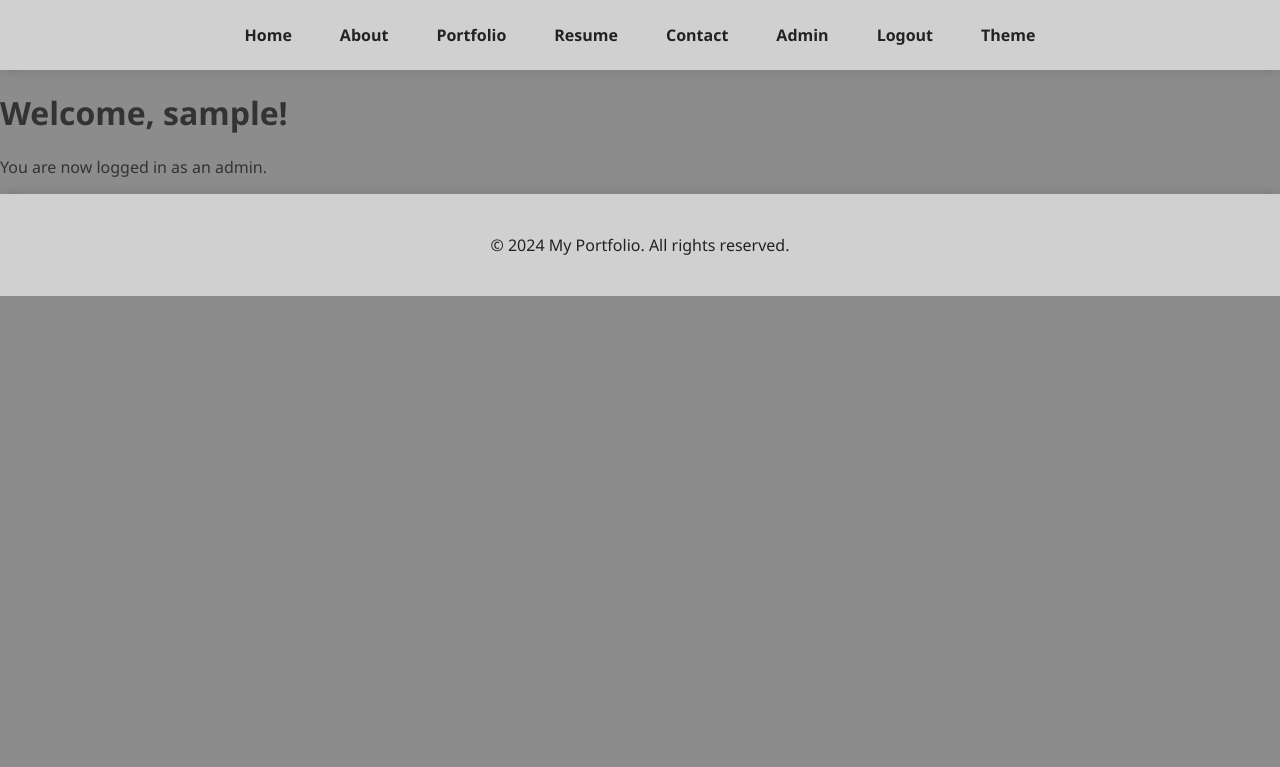
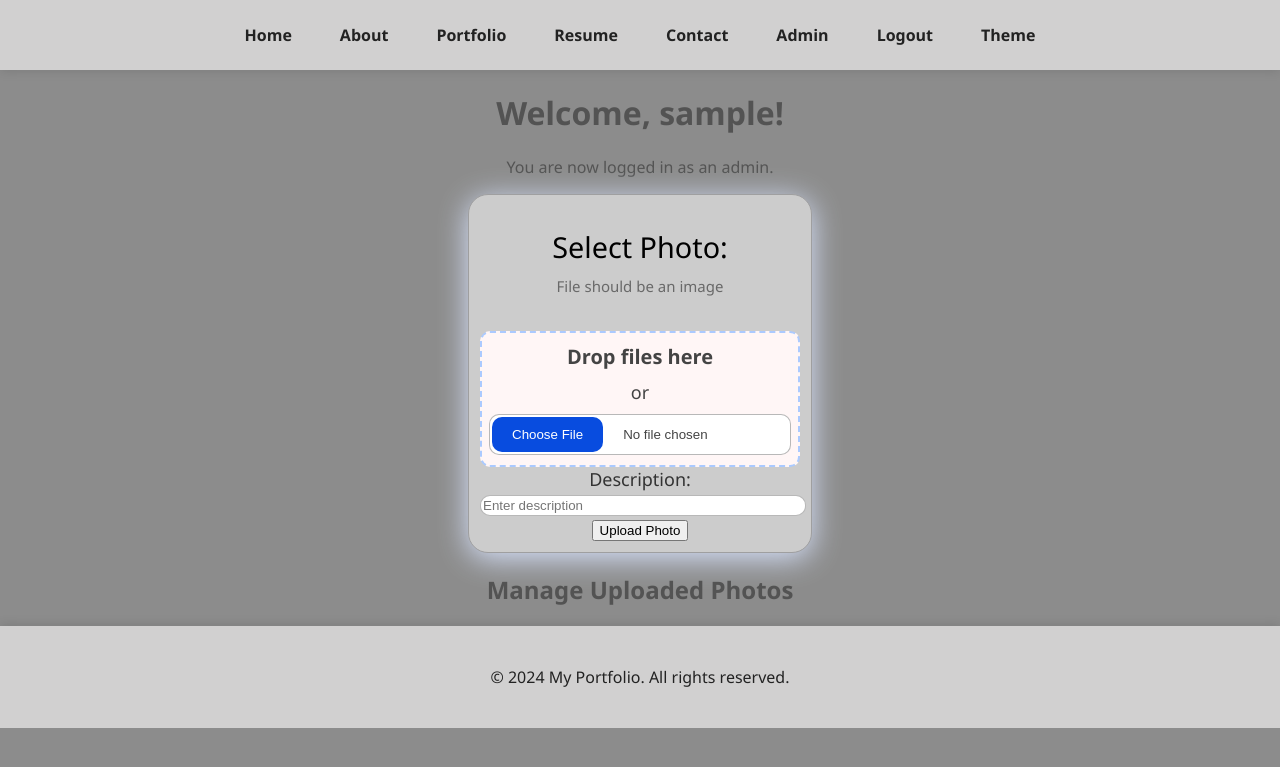
Before and after one commit to Adityaaaaaaaaaaaaaaa/Portfolio, a PHP site: page /pages/admin.php in a window 1280 px wide. Shown: the top 767 px of the page. Run offline with PHP 8.4, Linux system fonts and the light colour scheme; the visitor is signed in with stand-in values (Sample User, id 1); data that the repository does not hold is empty.

Commit message:
admin upload

```diff
--- /dev/null
+++ b/css/admin.css
@@ -0,0 +1,100 @@
+:root {
+    --title-color: #535353;
+}
+
+:root.dark-mode {
+    --title-color: #aaafb4;
+}
+
+.title {
+    text-align: center;
+    color: var(--title-color);
+}
+
+.form-container {
+    display: flex;
+    justify-content: center;
+    align-items: center;
+}
+
+.form {
+    background-color: #cccccc;
+    box-shadow: 0 5px 30px rgb(218, 229, 255);
+    border: 1px solid rgb(159, 159, 160);
+    border-radius: 20px;
+    padding: 2rem .7rem .7rem .7rem;
+    text-align: center;
+    font-size: 1.125rem;
+    max-width: 320px;
+}
+
+.form-title {
+    color: #000000;
+    font-size: 1.8rem;
+    font-weight: 500;
+}
+
+.form-paragraph {
+    margin-top: 10px;
+    font-size: 0.9375rem;
+    color: rgb(105, 105, 105);
+}
+
+.drop-container {
+    background-color: #fff6f6;
+    position: relative;
+    display: flex;
+    gap: 10px;
+    flex-direction: column;
+    justify-content: center;
+    align-items: center;
+    padding: 10px;
+    margin-top: 2.1875rem;
+    border-radius: 10px;
+    border: 2px dashed rgb(171, 202, 255);
+    color: #444;
+    cursor: pointer;
+    transition: background .2s ease-in-out, border .2s ease-in-out;
+}
+
+.drop-container:hover {
+    background: rgba(0, 140, 255, 0.164);
+    border-color: rgba(17, 17, 17, 0.616);
+}
+
+.drop-container:hover .drop-title {
+    color: #222;
+}
+
+.drop-title {
+    color: #444;
+    font-size: 20px;
+    font-weight: bold;
+    text-align: center;
+    transition: color .2s ease-in-out;
+}
+
+.file-input {
+    width: 350px;
+    max-width: 100%;
+    color: #444;
+    padding: 2px;
+    background: #fff;
+    border-radius: 10px;
+    border: 1px solid rgba(8, 8, 8, 0.288);
+}
+
+.file-input::file-selector-button {
+    margin-right: 20px;
+    border: none;
+    background: #084cdf;
+    padding: 10px 20px;
+    border-radius: 10px;
+    color: #fff;
+    cursor: pointer;
+    transition: background .2s ease-in-out;
+}
+
+.file-input::file-selector-button:hover {
+    background: #0d45a5;
+}
--- a/pages/admin.php
+++ b/pages/admin.php
@@ -1,5 +1,4 @@
 <?php
-    // Start the session to access session variables
 session_start();
 
 // Check if the admin is logged in
@@ -8,10 +7,78 @@
     header("Location: 404.php");
     exit();
 }
+
+// Database connection
+include '../php/db/connect/conn.php';
+
+if ($_SERVER['REQUEST_METHOD'] === 'POST') {
+    // Handle the photo upload
+    if (isset($_FILES['photo'])) {
+        $file = $_FILES['photo'];
+        $description = $_POST['description'];
+
+        // Get file details
+        $fileName = $file['name'];
+        $fileTmpName = $file['tmp_name'];
+        $fileSize = $file['size'];
+        $fileType = $file['type'];
+        $fileError = $file['error'];
+
+        // Set upload directory
+        $uploadDir = "../upload/";
+        $filePath = $uploadDir . basename($fileName);
+
+        // Check for file errors
+        if ($fileError === 0) {
+            if ($fileSize < 10485760) { // 10MB limit
+                // Move file to the uploads folder
+                if (move_uploaded_file($fileTmpName, $filePath)) {
+                    // Get image dimensions
+                    list($width, $height) = getimagesize($filePath);
+
+                    try {
+                        // Insert metadata into the database
+                        $stmt = $pdo->prepare("
+                            INSERT INTO photos (image_path, file_name, file_size, width, height, description, mime_type)
+                            VALUES (:image_path, :file_name, :file_size, :width, :height, :description, :mime_type)
+                        ");
+                        $stmt->execute([
+                            ':image_path' => $filePath,
+                            ':file_name' => $fileName,
+                            ':file_size' => $fileSize,
+                            ':width' => $width,
+                            ':height' => $height,
+                            ':description' => $description,
+                            ':mime_type' => $fileType,
+                        ]);
+                        echo "Photo uploaded successfully!";
+                    } catch (PDOException $e) {
+                        echo "Error uploading photo: " . $e->getMessage();
+                    }
+                } else {
+                    echo "Failed to move the uploaded file.";
+                }
+            } else {
+                echo "File size exceeds the limit (10MB).";
+            }
+        } else {
+            echo "There was an error uploading the file.";
+        }
+    }
+}
+
+// Fetch photos for display in the admin panel
+try {
+    $query = "SELECT * FROM photos";
+    $result = $pdo->query($query);
+} catch (PDOException $e) {
+    die("Error fetching photos: " . $e->getMessage());
+}
 ?>
 
 <!DOCTYPE html>
 <html lang="en">
+
 <head>
     <meta charset="UTF-8">
     <meta name="viewport" content="width=device-width, initial-scale=1.0">
@@ -20,12 +87,52 @@
     <link rel="stylesheet" href="../css/main.css">
     <script src="../js/dark_mode.js"></script>
 </head>
+
 <body>
     <?php include '../php/templates/header.php'; ?>
 
-    <h1>Welcome, <?php echo $_SESSION['username']; ?>!</h1>
-    <p>You are now logged in as an admin.</p>
+    <h1 class="title">Welcome, <?php echo $_SESSION['username']; ?>!</h1>
+    <p class="title">You are now logged in as an admin.</p>
+
+
+    <div class="form-container">
+        <form class="form" action="admin.php" method="POST" enctype="multipart/form-data">
+            <span class="form-title">Select Photo:</span>
+            <p class="form-paragraph">File should be an image</p>
+            <label for="file-input" class="drop-container">
+                <span class="drop-title">Drop files here</span>
+                or
+                <input type="file" name="photo" id="photo" accept="image/*" required="" class="file-input">
+            </label>
+            <label for="description">Description:
+                <span class="form-paragraph">
+                    <input type="text" name="description" class="file-input" id="description" placeholder="Enter description" required>
+                </span>
+            </label>
+            <button type="submit">Upload Photo</button>
+        </form>
+    </div>
+
+    <!-- Display Photos with Metadata -->
+    <h2 class="title">Manage Uploaded Photos</h2>
+    <div class="photo-gallery">
+        <?php while ($row = $result->fetch(PDO::FETCH_ASSOC)): ?>
+            <div class="photo-item">
+                <img src="<?php echo htmlspecialchars($row['image_path']); ?>" alt="<?php echo htmlspecialchars($row['file_name']); ?>" width="100">
+                <p><strong>Name:</strong> <?php echo htmlspecialchars($row['file_name']); ?></p>
+                <p><strong>Size:</strong> <?php echo htmlspecialchars($row['file_size']); ?> bytes</p>
+                <p><strong>Dimensions:</strong> <?php echo htmlspecialchars($row['width']); ?> x <?php echo htmlspecialchars($row['height']); ?></p>
+                <p><strong>Description:</strong> <input type="text" name="description_<?php echo $row['id']; ?>" value="<?php echo htmlspecialchars($row['description']); ?>"></p>
+                <form action="../php/logic/admin_update_delete.php" method="POST">
+                    <input type="hidden" name="photo_id" value="<?php echo $row['id']; ?>">
+                    <button type="submit" name="update">Update</button>
+                    <button type="submit" name="delete">Delete</button>
+                </form>
+            </div>
+        <?php endwhile; ?>
+    </div>
 
     <?php include '../php/templates/footer.php'; ?>
 </body>
+
 </html>
```
Also changed, not shown: php/db/tables/admin_photo_table.php (added, +30 -0 lines), php/logic/admin_update_delete.php (added, +46 -0 lines). Lines whose indentation alone changed are shown as unchanged.
